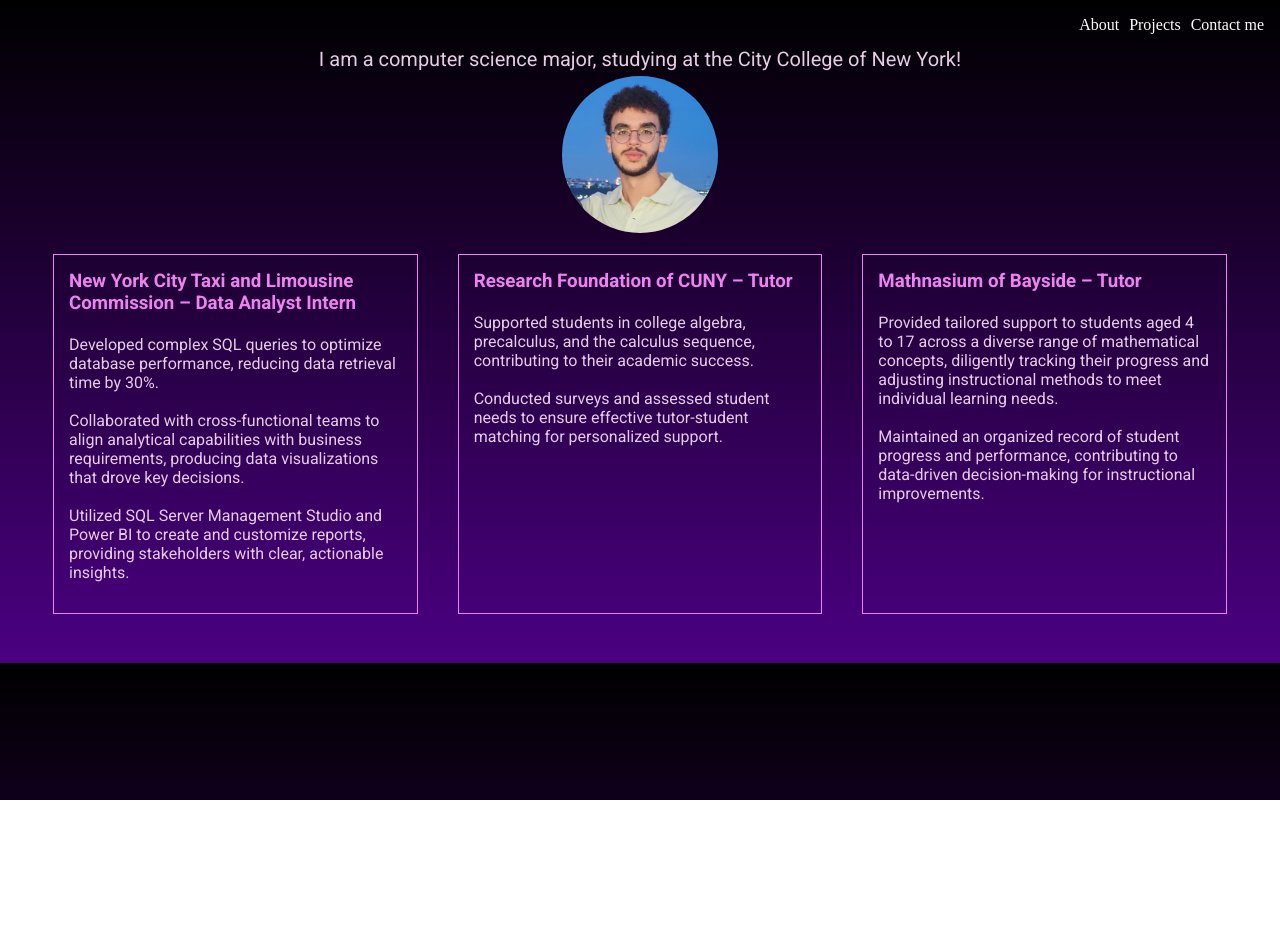
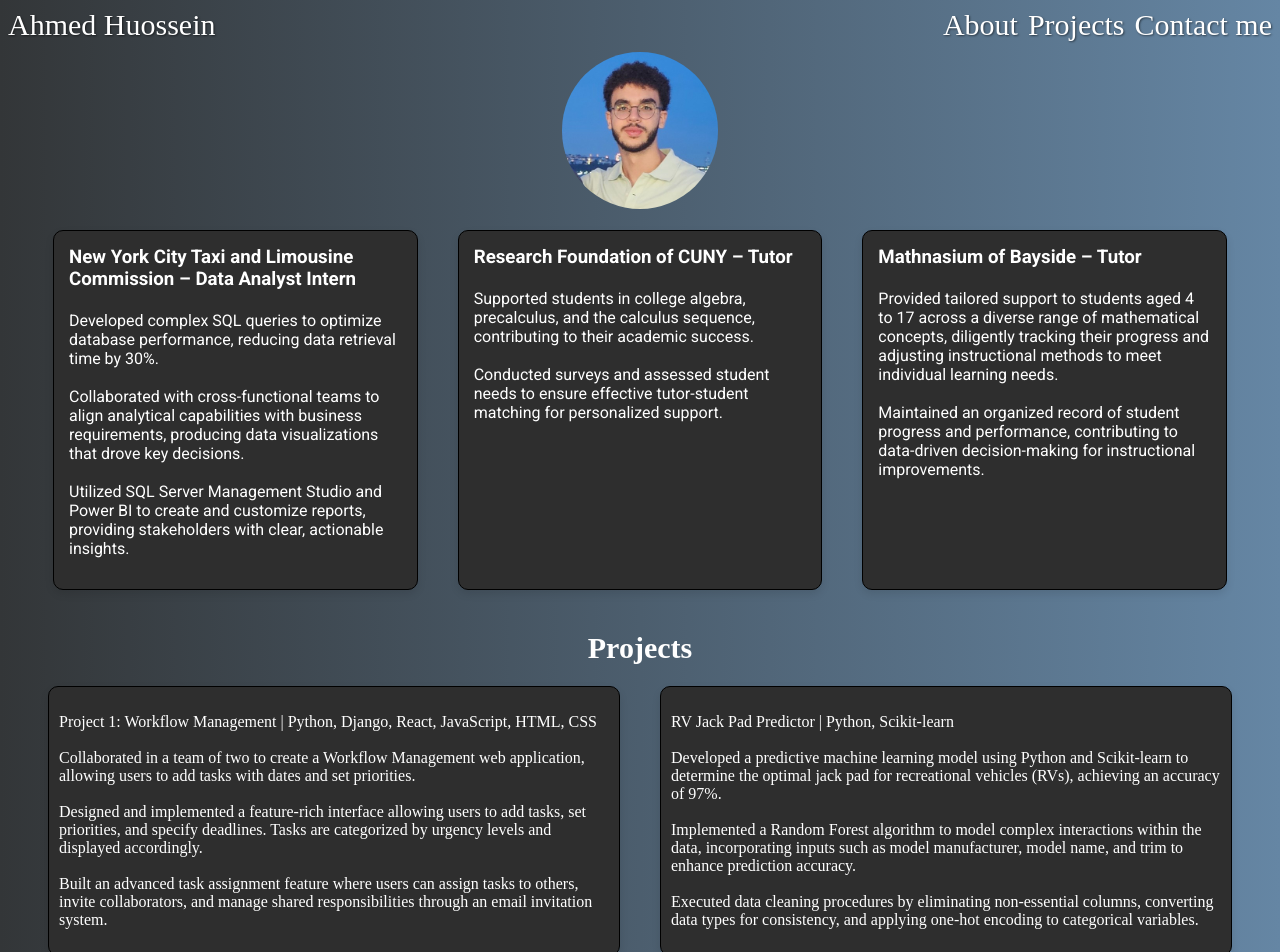
Before and after one commit to ahmedhuossein/Ahmed-Portfolio, a React (Create React App) app: page / in a window 1280 px wide. Shown: the top 952 px of the page. Before the commit the page ends 800 px from the top, so only its background shows below. Built offline with nearby package versions, Linux system fonts and the light colour scheme.

Commit message:
added projects section

```diff
--- a/src/App.js
+++ b/src/App.js
@@ -1,11 +1,13 @@
 import Header from './components/Header.jsx';
 import About from './components/About.jsx';
+import Projects from './components/Projects.jsx';
 import './index.css';
 function App() {
   return (
     <main>
     <Header/>
     <About/>
+    <Projects/>
 
 
 
--- a/src/components/About.css
+++ b/src/components/About.css
@@ -21,7 +21,7 @@
     color: rgb(231, 204, 230);
 }
 h3 {
-    color: violet; /* Match the color to your overall theme */
+    color: rgb(255, 255, 255); /* Match the color to your overall theme */
     margin: 0; /* Remove default margin for better spacing */
     font-size: 1.2; /* Adjust font size as needed */
     padding-bottom: 5px; /* Add some space below the header */
@@ -35,11 +35,14 @@
 li {
     flex: 1;
     margin-bottom: 20px;
-    border: 1px solid violet;
+    border: 1px solid black;
+    box-shadow: 0 4px 8px rgba(0, 0, 0, 0.1);
     margin-right: 40px;
     padding: 15px;
+    background-color: #2e2e2e;
+    border-radius: 10px;
 
 }
 p {
-    color: rgb(231, 204, 230);
+    color: white;
 }
--- a/src/components/About.jsx
+++ b/src/components/About.jsx
@@ -5,9 +5,12 @@
 const About = () => {
     return (
         <div className="main-container">
-            <div className="bio">I am a computer science major, studying at the City College of New York!</div>
+            <div className="bio"></div>
            <div className="profileWrap">
             <img src={ahmedImage} className="profile"></img>
+            <div>
+
+            </div>
             </div>
             <ul>
                 <li>
--- a/src/components/Header.css
+++ b/src/components/Header.css
@@ -1,8 +1,24 @@
 
+.main {
+    display: flex;
+    justify-content: space-between; /* Ensure name and nav are aligned on opposite sides */
+    padding: 0; /* Ensure no extra padding */
+    margin: 0; /* Ensure no extra margin */
+    color: #ffffff;
+
+    text-shadow: 1px 1px 2px rgba(0, 0, 0, 0.5);
+}
+
+
+.Ahmed {
+    font-size: 30px;
+
+    padding: 0;
+}
 nav {
 display: flex;
-color: rgb(255, 255, 255);
 gap: 10px;
-justify-content: right;
-padding: 8px;
+padding: 0;
+font-size: 30px;
+justify-content: flex-end;
 }
--- a/src/components/Header.jsx
+++ b/src/components/Header.jsx
@@ -2,14 +2,14 @@
 import './Header.css';
 const Header = () => {
 return (
+<div className="main">
+    <div className="Ahmed">Ahmed Huossein</div>
 <nav>
 <div>About</div>
 <div>Projects</div>
 <div>Contact me</div>
-
-
 </nav>
-
+</div>
 
 
 
--- /dev/null
+++ b/src/components/Projects.css
@@ -0,0 +1,21 @@
+.Projects {
+    text-align: center;
+    font-size: 30px;
+}
+
+.Projects-list {
+    display: flex;
+
+}
+
+.Projects-list li{
+    flex: 1;
+    margin-bottom: 20px;
+    border: 1px solid black;
+    box-shadow: 0 4px 8px rgba(0, 0, 0, 0.1);
+    margin-right: 40px;
+    padding: 10px;
+    background-color: #2e2e2e;
+    border-radius: 10px;
+
+}
--- /dev/null
+++ b/src/components/Projects.jsx
@@ -0,0 +1,39 @@
+import React from 'react';
+import './Projects.css';
+const Projects = () => {
+    return (
+        <div>
+            <h3 className="Projects">Projects</h3>
+
+            <ul className="Projects-list">
+                <li>
+                    <p>Project 1: Workflow Management | Python, Django, React, JavaScript, HTML, CSS <br></br><br></br>
+                        Collaborated in a team of two to create a Workflow Management web application, allowing users to add
+                        tasks with dates and set priorities. <br></br><br></br>
+                        Designed and implemented a feature-rich interface allowing users to add tasks, set priorities, and specify
+                        deadlines. Tasks are categorized by urgency levels and displayed accordingly.<br></br><br></br>
+                        Built an advanced task assignment feature where users can assign tasks to others, invite collaborators,
+                        and manage shared responsibilities through an email invitation system.
+                    </p>
+                </li>
+
+                <li>
+                    <p>RV Jack Pad Predictor | Python, Scikit-learn <br></br><br></br>
+                        Developed a predictive machine learning model using Python and Scikit-learn to determine the optimal
+                        jack pad for recreational vehicles (RVs), achieving an accuracy of 97%.  <br></br><br></br>
+                        Implemented a Random Forest algorithm to model complex interactions within the data, incorporating
+                        inputs such as model manufacturer, model name, and trim to enhance prediction accuracy.  <br></br><br></br>
+                        Executed data cleaning procedures by eliminating non-essential columns, converting data types for
+                        consistency, and applying one-hot encoding to categorical variables.</p>
+
+
+                </li>
+            </ul>
+
+        </div>
+    );
+
+
+
+}
+export default Projects;
--- a/src/index.css
+++ b/src/index.css
@@ -1,7 +1,6 @@
 
 
-body {
-  background: rgb(0, 0, 0); /* Fallback color for older browsers (black) */
-  background: linear-gradient(180deg, rgba(0, 0, 0, 1) 0%, rgba(75, 0, 130, 1) 100%); /* Smooth gradient from black to purple */
+body { /* Fallback color for older browsers (black) */
+  background: linear-gradient(90deg, #333638, #6586a4); /* Smooth gradient from black to purple */
   scroll-behavior: smooth;
 }
```
